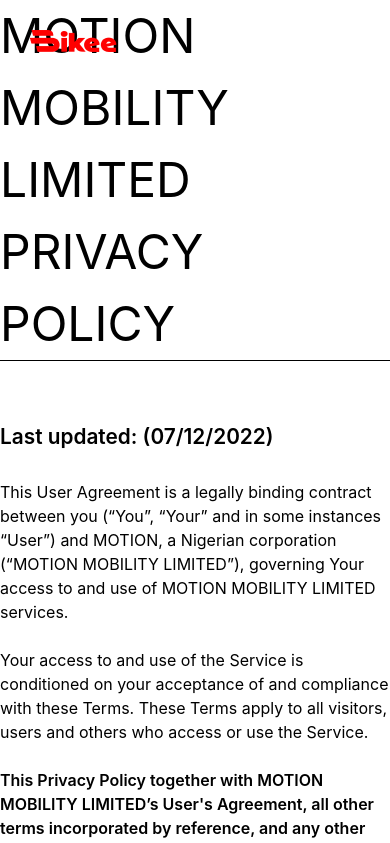
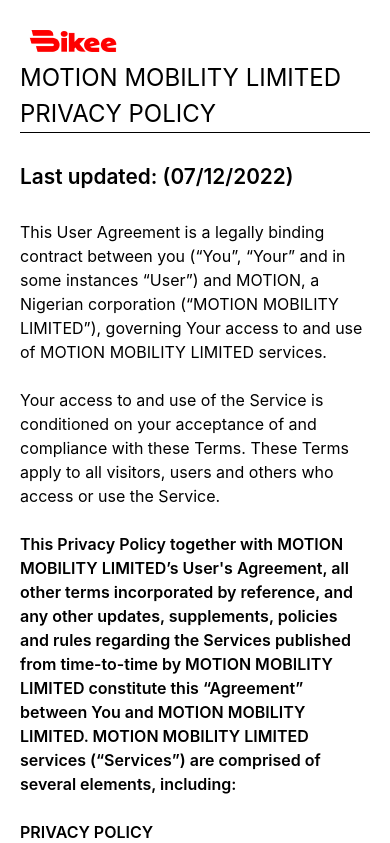
Before and after one commit to AdeCode/Bikee, a React (Create React App) app: page /privacy-policy in a window 390 px wide. Shown: the top 843 px of the page. Built offline with nearby package versions, Linux system fonts and the light colour scheme.

Commit message:
privacy page responsiveness

```diff
--- a/src/pages/PrivacyPolicy.js
+++ b/src/pages/PrivacyPolicy.js
@@ -2,9 +2,9 @@
 
 function PrivacyPolicy() {
   return (
-    <div className='lg:pt-[100px] lg:px-[100px]'>
-        <h1 className='text-[3rem] lg:mb-[30px]'>MOTION MOBILITY LIMITED PRIVACY POLICY</h1>
-        <hr className='mb-[60px]'/>
+    <div className='lg:pt-[100px] pt-[60px] lg:px-[100px] px-5 py-5'>
+        <h1 className='lg:text-[3rem] text-[1.5rem] lg:mb-[30px]'>MOTION MOBILITY LIMITED PRIVACY POLICY</h1>
+        <hr className='lg:mb-[60px] mb-7'/>
         <div className='lg:w-[1000px]'>
             <h3 className='font-semibold mb-7 text-[1.3rem]'>Last updated: (07/12/2022)</h3>
             <p className='mb-6'>This User Agreement is a legally binding contract between you (“You”, “Your” and in some instances “User”) and MOTION,
```
